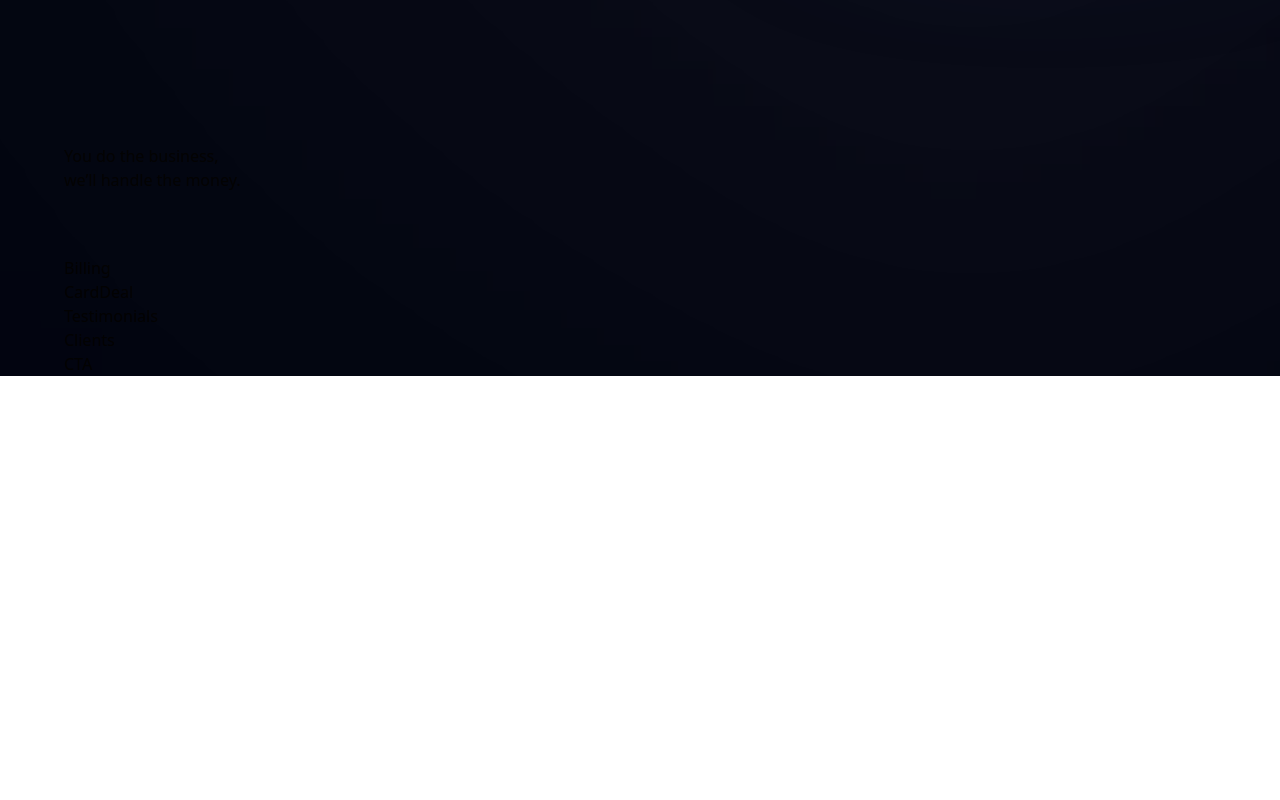
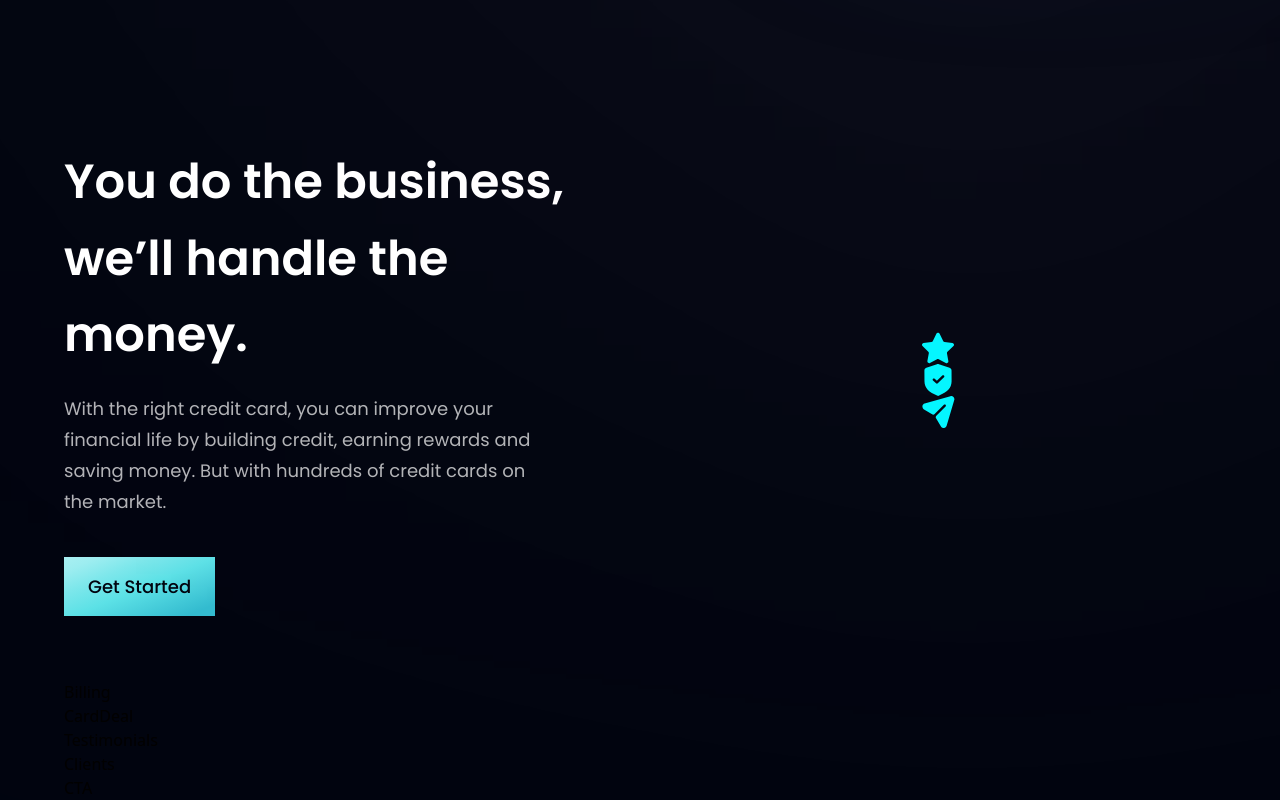
Before and after one commit to Yasser-Shehab/Bank_Webstie, a React (Vite) app: page / in a window 1280 px wide. Shown: the part 906-1706 px from the top of the page. Before the commit the page ends 1282 px from the top, so only its background shows below. Built offline with nearby package versions, Linux system fonts and the light colour scheme.

Commit message:
Added Feature Card

```diff
--- a/src/components/Business.jsx
+++ b/src/components/Business.jsx
@@ -1,15 +1,26 @@
 import { features } from "../constants";
 import styles, { layout } from "../style";
+import Button from "./Button";
+import FeatureCard from "./FeatureCard";
 
 const Business = () => {
   return (
     <section id="features" className={layout.section}>
       <div className={layout.sectionInfo}>
-        <h2>
+        <h2 className={styles.heading2}>
           You do the business,
           <br className="sm:block hidden" /> we’ll handle the money.
         </h2>
-        <p></p>
+        <p className={`${styles.paragraph} max-w-[470px] mt-5`}>
+          With the right credit card, you can improve your financial life by building credit,
+          earning rewards and saving money. But with hundreds of credit cards on the market.
+        </p>
+        <Button styles="mt-10" />
+      </div>
+      <div className={`${layout.sectionImg} flex-col`}>
+        {features.map((feature, index) => {
+          return <FeatureCard key={feature.id} {...feature} index={index} />;
+        })}
       </div>
     </section>
   );
--- a/src/components/Button.jsx
+++ b/src/components/Button.jsx
@@ -1,7 +1,14 @@
 import React from "react";
 
-const Button = () => {
-  return <div>Button</div>;
+const Button = (props) => {
+  return (
+    <button
+      type="button"
+      className={`py-4 px-6 bg-blue-gradient font-poppins font-medium text-[18px] text-primary outline-none ${props.styles}`}
+    >
+      Get Started
+    </button>
+  );
 };
 
 export default Button;
--- /dev/null
+++ b/src/components/FeatureCard.jsx
@@ -0,0 +1,13 @@
+import React from "react";
+
+const FeatureCard = ({ icon, title, content }) => {
+  return (
+    <div>
+      <div>
+        <img src={icon} alt="icon" />
+      </div>
+    </div>
+  );
+};
+
+export default FeatureCard;
```
